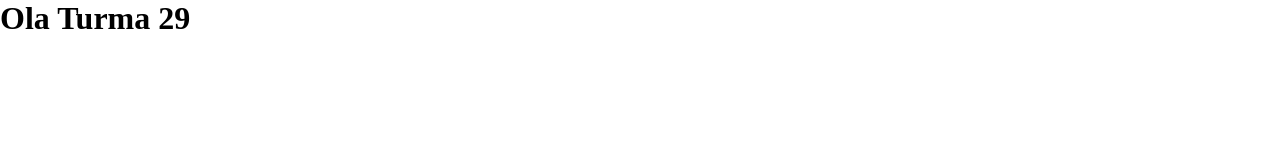
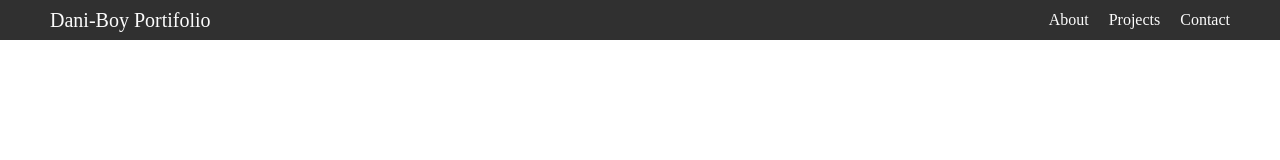
Before and after one commit to aysllanferreira/Aulao-Turma29-HTML-CSS, a website built with Vite: page index.html in a window 1280 px wide. Built offline with nearby package versions, Linux system fonts and the light colour scheme.

Commit message:
feat: navbar implementada

```diff
--- a/index.html
+++ b/index.html
@@ -8,7 +8,17 @@
     <link rel="stylesheet" href="./style.css">
   </head>
   <body>
-    <h1>Ola Turma 29</h1>
+    <header id="cabecalho">
+      <div id="title">
+        <a href="#">Dani-Boy Portifolio</a>
+      </div>
+      <nav>
+        <ul>
+          <li><a href="#about">About</a></li>
+          <li><a href="#projects">Projects</a></li>
+          <li><a href="#contact">Contact</a></li>
+        </ul>
+    </header>
     <script type="module" src="/main.js"></script>
   </body>
 </html>
--- a/style.css
+++ b/style.css
@@ -3,3 +3,50 @@
   padding: 0;
   box-sizing: border-box;
 }
+/* Cabecalho */
+
+#cabecalho{
+  top: 0;
+  position: fixed;
+  background-color: #303030;
+  color: white;
+  display: flex;
+  width: 100%;
+  height: 5vh;
+  justify-content: space-between;
+  align-items: center;
+}
+
+#cabecalho > div {
+  margin: 0 50px;
+  font-size: 20px;
+}
+
+#cabecalho > div > a {
+  text-decoration: none;
+  color: #fcfcfc;
+}
+
+#cabecalho > div > a:hover {
+  color: #c900e4;
+}
+
+#cabecalho > nav > ul{
+  display: flex;
+  flex-direction: row;
+  gap: 20px;
+  margin: 0 50px;
+}
+
+#cabecalho > nav > ul > li{
+  list-style: none;
+}
+
+#cabecalho > nav > ul > li > a{
+  text-decoration: none;
+  color: #fcfcfc;
+}
+
+#cabecalho > nav > ul > li > a:hover{
+  color: #c900e4;
+}
```
